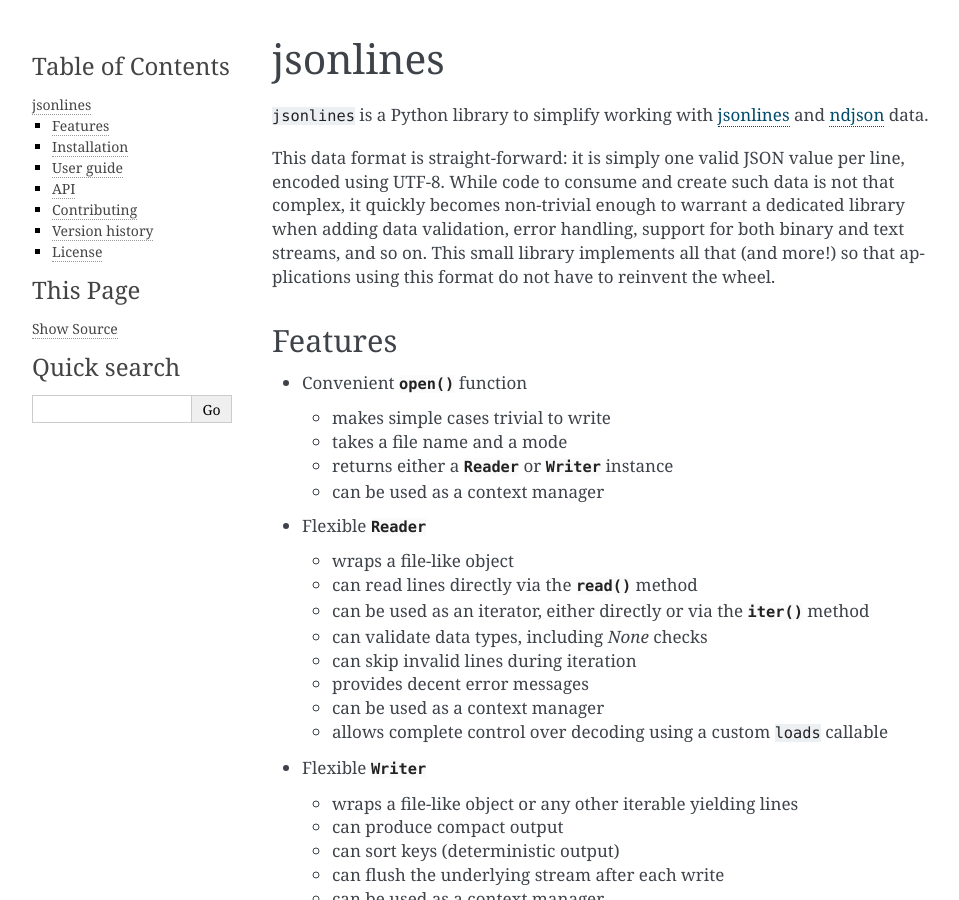
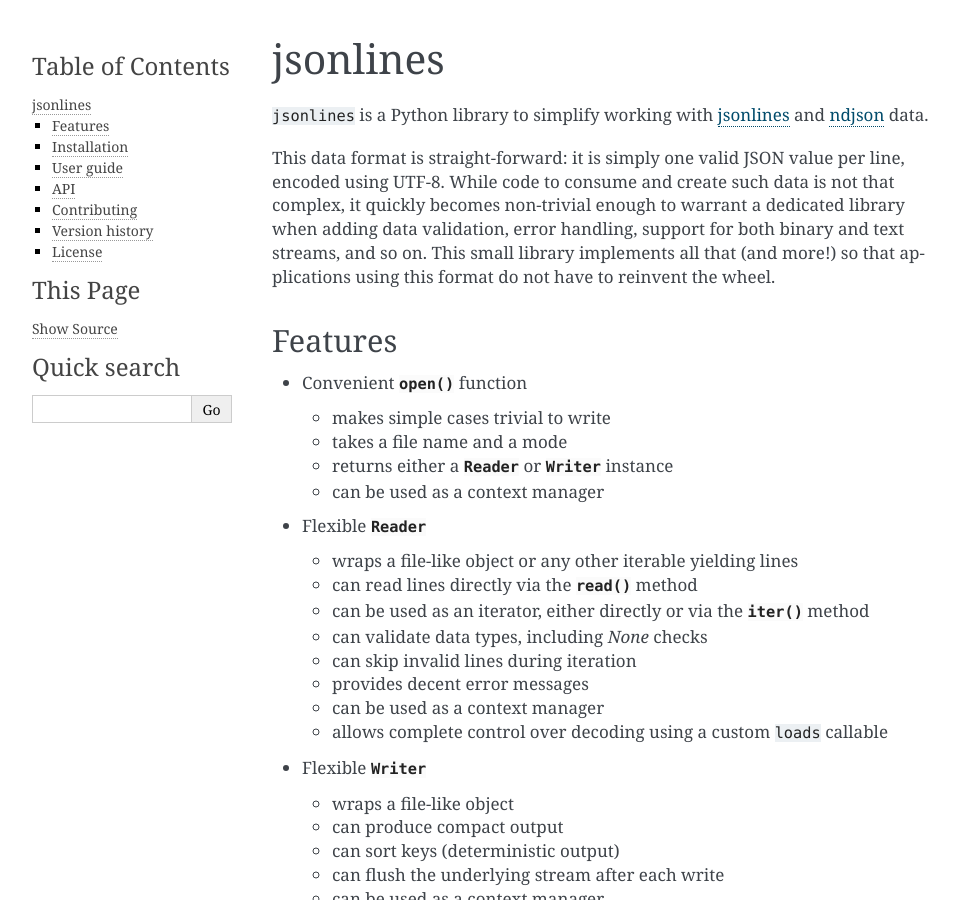
Before and after one commit to wbolster/jsonlines, a Sphinx documentation site: the page built from doc/index.rst, in a window 1280 px wide and 900 px high. Shown: the whole window, without its empty margins (148-1107 px from the left). Built offline with Sphinx 7.4.7, drawn with Linux system fonts in a browser that asks for light colours; some of the changed lines change nothing that is shown.

Commit message:
fix feature list

```diff
--- a/doc/index.rst
+++ b/doc/index.rst
@@ -32,7 +32,7 @@ Features
 
 * Flexible :py:class:`~jsonlines.Reader`
 
-  * wraps a file-like object
+  * wraps a file-like object or any other iterable yielding lines
   * can read lines directly via the
     :py:meth:`~jsonlines.Reader.read()` method
   * can be used as an iterator, either directly or via the
@@ -46,7 +46,7 @@ Features
 
 * Flexible :py:class:`~jsonlines.Writer`
 
-  * wraps a file-like object or any other iterable yielding lines
+  * wraps a file-like object
   * can produce compact output
   * can sort keys (deterministic output)
   * can flush the underlying stream after each write
```
